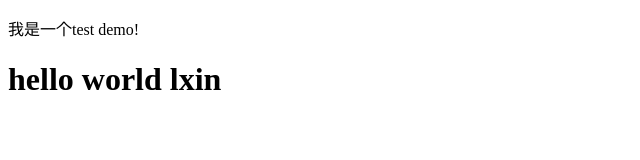
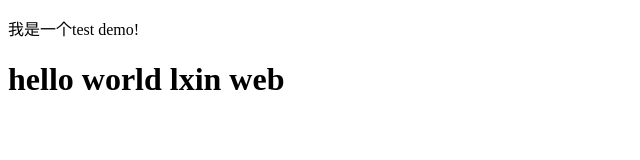
Before and after one commit to Longx/IFE-2018, a plain HTML site: page task_01/test.html in a window 1280 px wide. Shown: the full height of the page, 0-640 px from the left. Drawn offline with Linux system fonts and the light colour scheme.

Commit message:
add merge

```diff
--- a/task_01/test.html
+++ b/task_01/test.html
@@ -6,6 +6,6 @@
 </head>
 <body>
 	<p>我是一个test demo!</p>
-	<h1>hello world lxin</h1>
+	<h1>hello world lxin web</h1>
 </body>
 </html>
```
